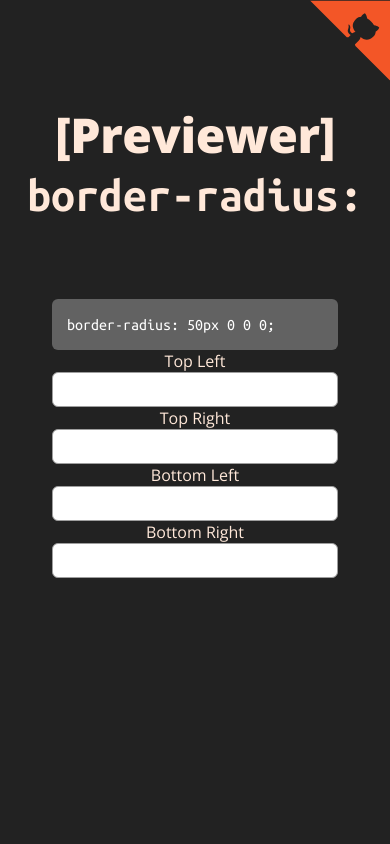
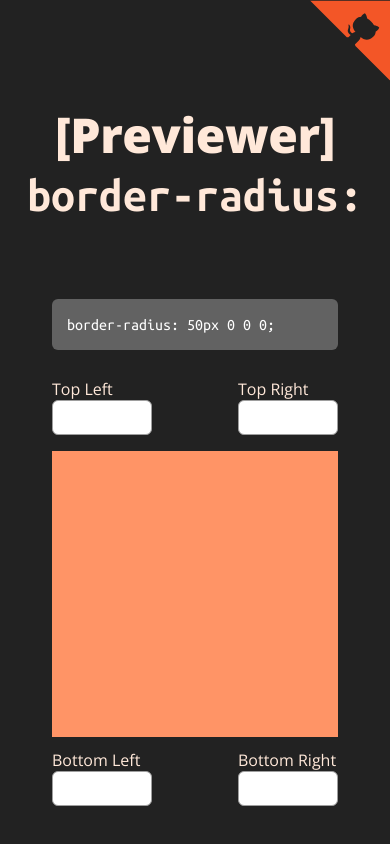
Before and after one commit to matheusgondra/devsoutinho-labs, a React (Vite) app in the folder challenge-1/: page / in a window 390 px wide. Shown: the top 844 px of the page. Built offline with nearby package versions, Linux system fonts and the light colour scheme.

Commit message:
:lipstick: feat: Finalizando estilização mobile

```diff
--- a/challenge-1/src/App.css
+++ b/challenge-1/src/App.css
@@ -34,6 +34,7 @@ body {
 
 .previewer_container {
   margin-top: 74px;
+  padding-bottom: 51px;
   width: 286px;
 }
 
@@ -46,4 +47,17 @@ body {
   padding: 14px 63px 13px 15px;
   height: 51px;
   border-radius: 6px;
+  margin-bottom: 28px;
 }
+
+.previewer_input-container {
+  display: flex;
+  justify-content: space-between;
+}
+
+.previewer_view {
+  width: 286px;
+  height: 286px;
+  background-color: #FF9466;
+  margin: 12px 0;
+}
--- a/challenge-1/src/App.tsx
+++ b/challenge-1/src/App.tsx
@@ -20,7 +20,6 @@ export const App = () => {
           <InputBorderRadius text="Bottom Left" />
           <InputBorderRadius text="Bottom Right" />
         </div>
-
       </div>
     </div>
   );
```
Lines whose indentation alone changed are shown as unchanged.
